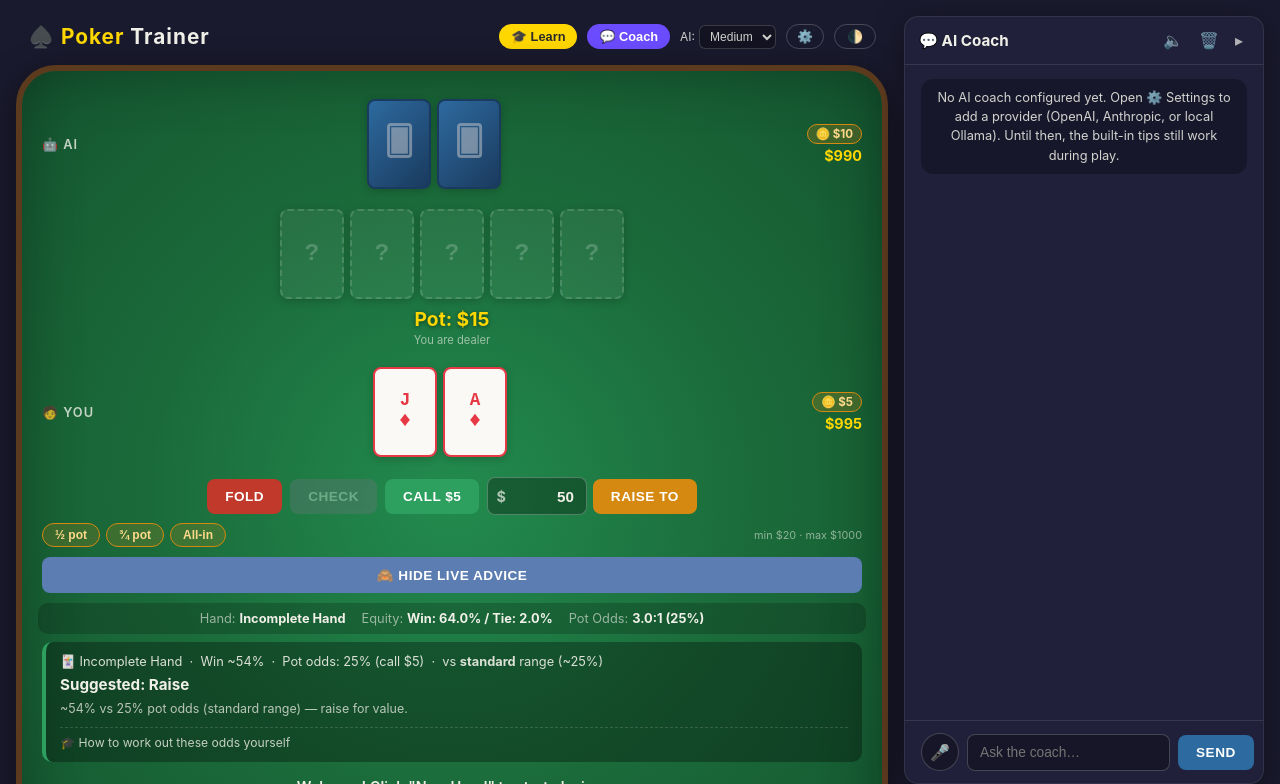
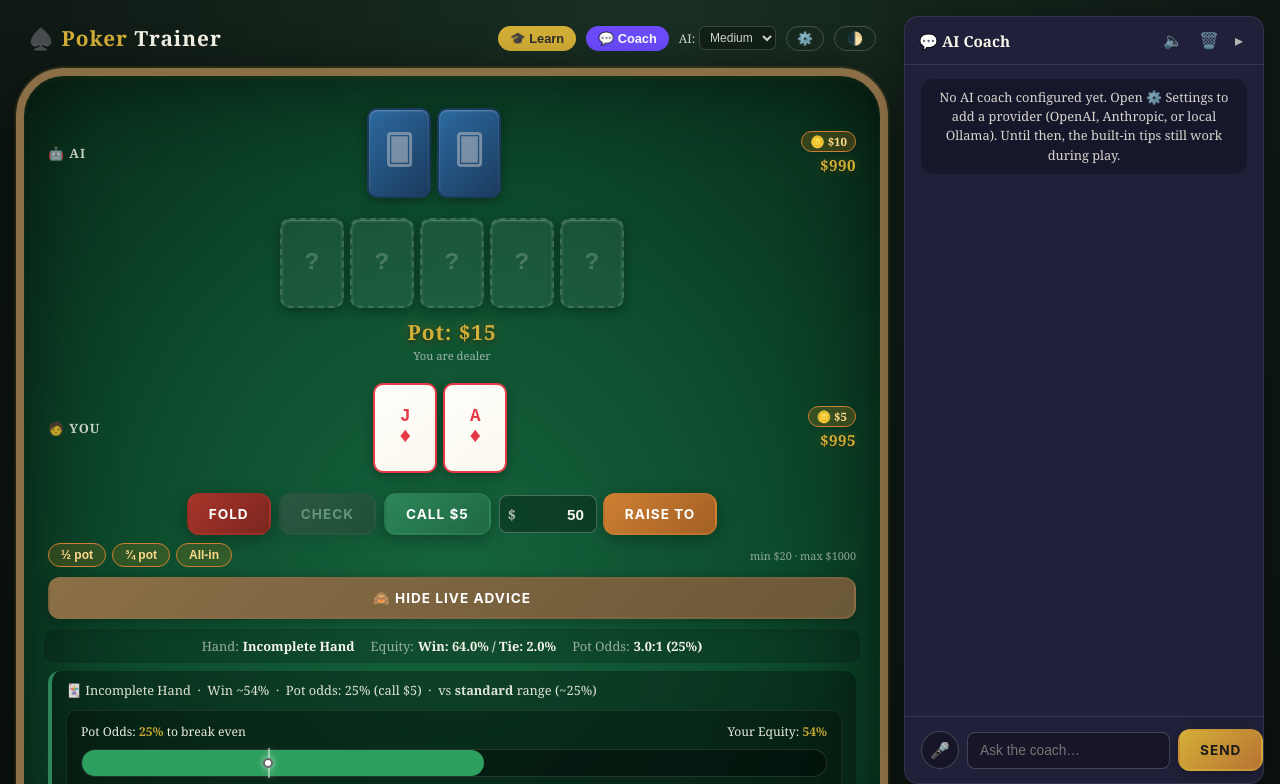
Before and after one commit to fuertesito91/poker-trainer, a website: page index.html in a window 1280 px wide. Both pictures are taken after a click on the button "NEXT HAND". Shown: the top 784 px of the page. Drawn offline with Linux system fonts and the light colour scheme.

Commit message:
loop: 2 kept UX/UI improvements
- Bold Global Theme: Premium Casino Emerald & Brass Aesthetic
- Visual Pot-Odds Gauge: Real-Time teaching bar (equity vs break-even)

```diff
--- a/app.js
+++ b/app.js
@@ -2606,7 +2606,7 @@ let oddsExplainerOpen = false;
 //   a.calc {winPct, tiePct, losePct, cardsToCome, call, potBeforeCall}
 function advisorExtrasHTML(a) {
   /* EXTRAS:START */
-  return '';
+  if(a.needed<=0)return'';const eq=Math.round(a.equity);const po=Math.round(a.potOddsPct);const profitable=eq>=po;const margin=eq-po;const barColor=profitable?(margin>=15?'#2d9f5e':margin>=5?'#5fad70':'#8bb884'):(margin>=-5?'#d68910':margin>=-15?'#c76e2a':'#c0392b');const poLineLeft=Math.min(po,100);const eqWidth=Math.min(eq,100);return`<div class="potodds-gauge"><div class="gauge-labels"><span class="gauge-label-left">Pot Odds: <b>${po}%</b> to break even</span><span class="gauge-label-right">Your Equity: <b>${eq}%</b></span></div><div class="gauge-track"><div class="gauge-breakeven-line" style="left:${poLineLeft}%"></div><div class="gauge-equity-fill" style="width:${eqWidth}%;background:${barColor}"></div><div class="gauge-marker" style="left:${poLineLeft}%" title="Break-even point"></div></div><div class="gauge-verdict">${profitable?'✅ Calling is <b>profitable</b> — you win more often than the pot demands':'❌ Calling is <b>unprofitable</b> — you need '+po+'% equity but only have '+eq+'%'}</div></div>`;
   /* EXTRAS:END */
 }
 
--- a/style.css
+++ b/style.css
@@ -5,29 +5,32 @@
 *, *::before, *::after { box-sizing: border-box; margin: 0; padding: 0; }
 
 :root {
-  --felt: #1b6b3a;
-  --felt-dark: #145530;
-  --felt-light: #228b4e;
-  --table-border: #5c3a1e;
-  --table-shadow: rgba(0,0,0,0.5);
-  --card-bg: #faf9f6;
-  --card-border: #ccc;
-  --text-light: #f0f0e8;
-  --text-dark: #2c2c2c;
-  --btn-primary: #2d6a9f;
-  --btn-success: #2d9f5e;
-  --btn-danger: #c0392b;
-  --btn-warning: #d68910;
-  --btn-info: #5b7db1;
-  --btn-secondary: #6c757d;
-  --accent-gold: #ffd700;
-  --radius: 10px;
+  --felt: #0d4d2e;
+  --felt-dark: #082818;
+  --felt-light: #16643d;
+  --table-border: #8b6f47;
+  --table-shadow: rgba(0,0,0,0.7);
+  --card-bg: #fffef9;
+  --card-border: #d4af37;
+  --text-light: #f5f5e8;
+  --text-dark: #1a1a1a;
+  --btn-primary: #d4af37;
+  --btn-success: #2d8659;
+  --btn-danger: #a8352a;
+  --btn-warning: #cd8032;
+  --btn-info: #8b6f47;
+  --btn-secondary: #5a5a5a;
+  --accent-gold: #d4af37;
+  --accent-copper: #b87333;
+  --radius: 12px;
+  --shadow-soft: 0 4px 16px rgba(0,0,0,0.3);
+  --shadow-hard: 0 8px 32px rgba(0,0,0,0.6);
   --font-mono: 'Courier New', monospace;
 }
 
 body {
-  font-family: -apple-system, BlinkMacSystemFont, 'Segoe UI', Roboto, sans-serif;
-  background: #1a1a2e;
+  font-family: 'Georgia', 'Times New Roman', serif;
+  background: radial-gradient(ellipse at top, #1a2f23 0%, #0a0f0d 100%);
   color: var(--text-light);
   min-height: 100vh;
   display: flex;
@@ -97,10 +100,10 @@ body {
 /* ─── Table ───────────────────────────── */
 .table {
   background: radial-gradient(ellipse at center, var(--felt-light) 0%, var(--felt) 50%, var(--felt-dark) 100%);
-  border: 6px solid var(--table-border);
-  border-radius: 40px;
-  padding: 20px 16px;
-  box-shadow: inset 0 0 60px rgba(0,0,0,0.3), 0 8px 32px var(--table-shadow);
+  border: 8px solid var(--table-border);
+  border-radius: 48px;
+  padding: 24px 20px;
+  box-shadow: inset 0 0 80px rgba(0,0,0,0.5), inset 0 2px 4px rgba(212,175,55,0.1), 0 12px 48px var(--table-shadow), 0 0 0 2px rgba(212,175,55,0.15);
   position: relative;
 }
 
@@ -132,10 +135,12 @@ body {
 }
 
 .player-chips {
-  font-size: 0.9rem;
-  font-weight: 700;
+  font-size: 0.95rem;
+  font-weight: 800;
   color: var(--accent-gold);
   white-space: nowrap;
+  text-shadow: 0 1px 3px rgba(0,0,0,0.6), 0 0 8px rgba(212,175,55,0.4);
+  letter-spacing: 0.5px;
 }
 
 /* Per-player bet indicator (chips committed this round + last action). */
@@ -173,9 +178,9 @@ body {
 .card {
   width: 64px;
   height: 90px;
-  background: var(--card-bg);
+  background: linear-gradient(145deg, var(--card-bg) 0%, #faf8f0 100%);
   border: 2px solid var(--card-border);
-  border-radius: 8px;
+  border-radius: 10px;
   display: flex;
   flex-direction: column;
   align-items: center;
@@ -183,7 +188,7 @@ body {
   font-family: var(--font-mono);
   font-size: 1.5rem;
   font-weight: 700;
-  box-shadow: 0 2px 8px rgba(0,0,0,0.2);
+  box-shadow: 0 3px 12px rgba(0,0,0,0.35), inset 0 1px 2px rgba(255,255,255,0.3);
   flex-shrink: 0;
   transition: transform 0.2s;
   line-height: 1.1;
@@ -244,11 +249,12 @@ body {
 }
 
 .pot-display {
-  font-size: 1.2rem;
-  font-weight: 700;
-  margin-top: 8px;
+  font-size: 1.3rem;
+  font-weight: 800;
+  margin-top: 10px;
   color: var(--accent-gold);
-  text-shadow: 0 1px 4px rgba(0,0,0,0.5);
+  text-shadow: 0 2px 6px rgba(0,0,0,0.7), 0 0 12px rgba(212,175,55,0.5);
+  letter-spacing: 1px;
 }
 
 .dealer-indicator {
@@ -271,27 +277,29 @@ body {
 }
 
 .btn {
-  padding: 10px 18px;
-  border: none;
-  border-radius: 8px;
+  padding: 11px 20px;
+  border: 2px solid transparent;
+  border-radius: var(--radius);
   font-size: 0.85rem;
   font-weight: 700;
   cursor: pointer;
-  transition: all 0.15s;
+  transition: all 0.2s;
   text-transform: uppercase;
-  letter-spacing: 0.5px;
+  letter-spacing: 1px;
   white-space: nowrap;
+  box-shadow: var(--shadow-soft);
+  font-family: -apple-system, BlinkMacSystemFont, 'Segoe UI', sans-serif;
 }
 
 .btn:active { transform: scale(0.96); }
 .btn:disabled { opacity: 0.35; cursor: default; transform: none; }
 
-.btn-primary  { background: var(--btn-primary); color: white; }
-.btn-success  { background: var(--btn-success); color: white; }
-.btn-danger   { background: var(--btn-danger);  color: white; }
-.btn-warning  { background: var(--btn-warning); color: white; }
-.btn-info     { background: var(--btn-info);    color: white; }
-.btn-secondary { background: var(--btn-secondary); color: white; }
+.btn-primary  { background: linear-gradient(135deg, var(--btn-primary) 0%, var(--accent-copper) 100%); color: #1a1a1a; border-color: rgba(212,175,55,0.3); }
+.btn-success  { background: linear-gradient(135deg, var(--btn-success) 0%, #1f6844 100%); color: white; border-color: rgba(45,134,89,0.4); }
+.btn-danger   { background: linear-gradient(135deg, var(--btn-danger) 0%, #7a2620 100%); color: white; border-color: rgba(168,53,42,0.4); }
+.btn-warning  { background: linear-gradient(135deg, var(--btn-warning) 0%, #a35f25 100%); color: white; border-color: rgba(205,128,50,0.4); }
+.btn-info     { background: linear-gradient(135deg, var(--btn-info) 0%, #6b5837 100%); color: white; border-color: rgba(139,111,71,0.4); }
+.btn-secondary { background: linear-gradient(135deg, var(--btn-secondary) 0%, #3a3a3a 100%); color: white; border-color: rgba(90,90,90,0.4); }
 
 .raise-group {
   display: flex;
@@ -1309,4 +1317,5 @@ body.dark-theme .table {
 
 /* ===== EXTENSION STYLES ===== */
 /* EXTRAS-CSS:START */
+.potodds-gauge{margin:10px 0 14px;padding:12px 14px;background:rgba(0,0,0,0.28);border-radius:10px;border:1px solid rgba(255,255,255,0.08)}.gauge-labels{display:flex;justify-content:space-between;align-items:center;font-size:0.76rem;margin-bottom:8px;opacity:0.95}.gauge-labels b{color:var(--accent-gold);font-weight:800}.gauge-track{position:relative;height:28px;background:rgba(0,0,0,0.35);border-radius:14px;overflow:visible;border:1px solid rgba(255,255,255,0.12)}.gauge-equity-fill{position:absolute;left:0;top:0;bottom:0;border-radius:14px;transition:width 0.4s ease,background 0.3s ease}.gauge-breakeven-line{position:absolute;top:-2px;bottom:-2px;width:2px;background:rgba(255,255,255,0.5);box-shadow:0 0 8px rgba(255,255,255,0.4);z-index:2;pointer-events:none}.gauge-marker{position:absolute;top:50%;width:10px;height:10px;background:#fff;border:2px solid rgba(0,0,0,0.6);border-radius:50%;transform:translate(-50%,-50%);z-index:3;box-shadow:0 0 6px rgba(255,255,255,0.6)}.gauge-verdict{margin-top:10px;font-size:0.82rem;line-height:1.5;text-align:center;font-weight:600}.gauge-verdict b{color:var(--accent-gold)}
 /* EXTRAS-CSS:END */
```
